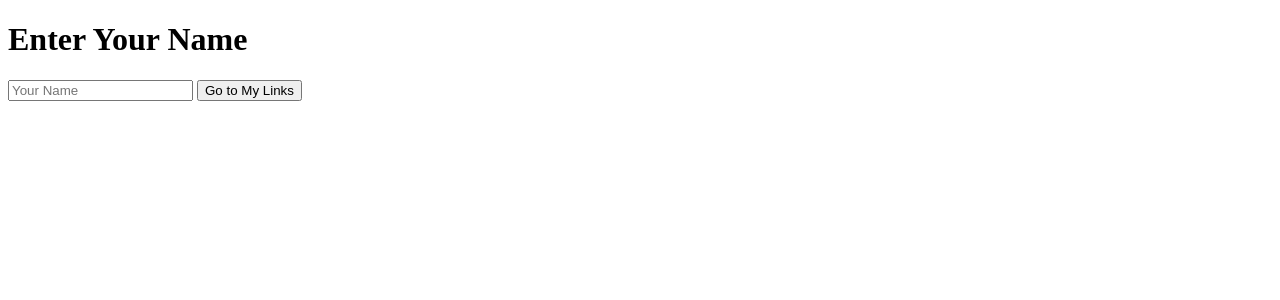
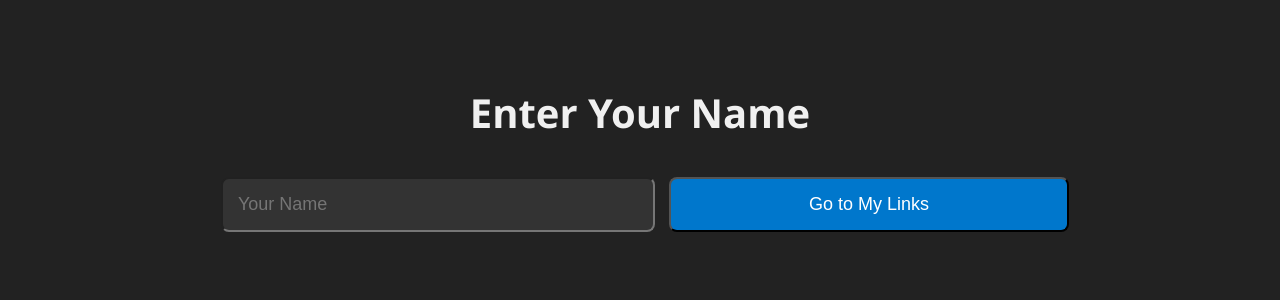
Before and after one commit to crsbo/my-links-app, a Flask app: page / in a window 1280 px wide. Shown: the top 300 px of the page. Run offline with Flask 3, Linux system fonts and the light colour scheme.

Commit message:
Update index.html

```diff
--- a/templates/index.html
+++ b/templates/index.html
@@ -3,6 +3,41 @@
 <head>
     <meta charset="UTF-8">
     <title>Link Manager</title>
+    <style>
+        body {
+            font-family: 'Segoe UI', sans-serif;
+            background: #222222;
+            color: #fff;
+            text-align: center;
+            padding: 50px;
+        }
+        h1 {
+            font-size: 40px;
+            color: #f0f0f0;
+        }
+        input[type="text"] {
+            padding: 15px;
+            font-size: 18px;
+            margin: 10px;
+            border-radius: 8px;
+            width: 80%;
+            max-width: 400px;
+            background-color: #333;
+            color: #fff;
+        }
+        button {
+            padding: 15px;
+            font-size: 18px;
+            background-color: #0077cc;
+            color: #fff;
+            border-radius: 8px;
+            width: 80%;
+            max-width: 400px;
+        }
+        button:hover {
+            background-color: #005fa3;
+        }
+    </style>
 </head>
 <body>
     <h1>Enter Your Name</h1>
```
